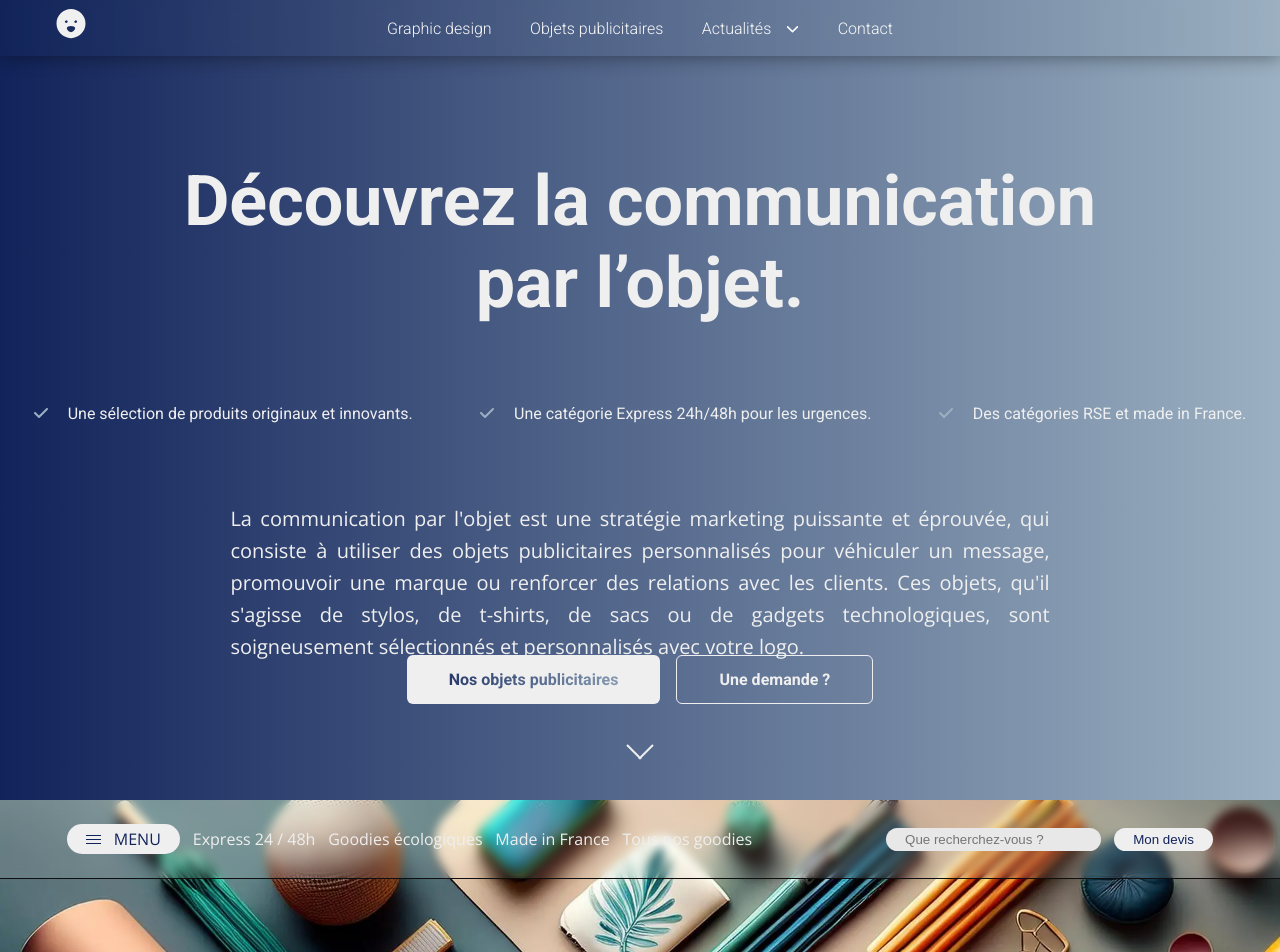
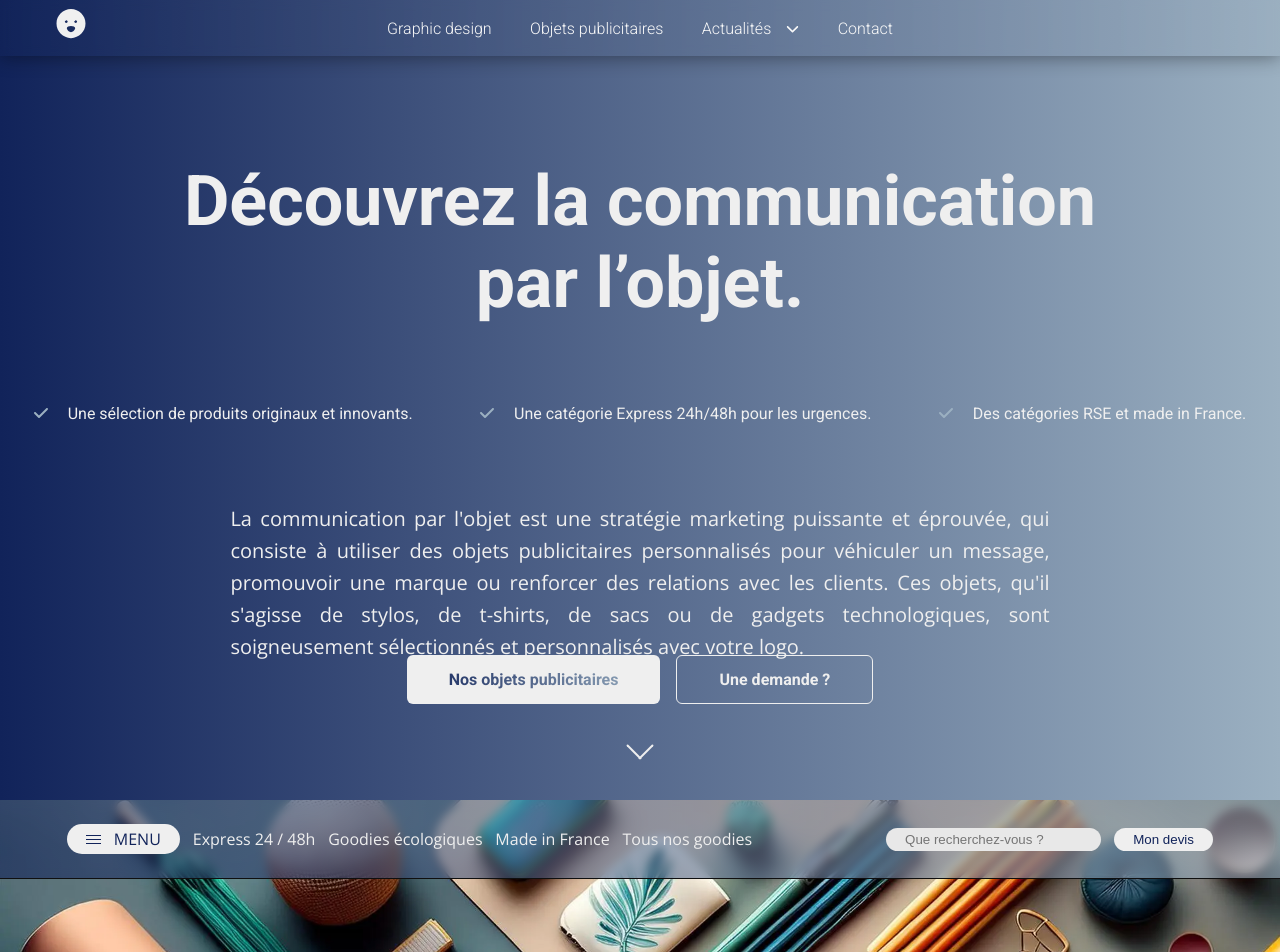
Before and after one commit to Scharlyopitz/One-comm, a React (Vite) app: page /objetsPublicitaires in a window 1280 px wide. Shown: the top 952 px of the page. Built offline with nearby package versions, Linux system fonts and the light colour scheme.

Commit message:
Changement couleur nav

```diff
--- a/src/sass/pages/objetsPublicitaires/_nav.scss
+++ b/src/sass/pages/objetsPublicitaires/_nav.scss
@@ -28,7 +28,8 @@
     font-family: "Open Sans";
     // background-color: $WhiteOpct;
     border-bottom: 1px solid $Black;
-    background: rgba(239, 239, 239, 0.1019607843);
+    background: $NavGradient;
+    // background: rgba(239, 239, 239, 0.1019607843);
     backdrop-filter: blur(5px);
 
     // LEFT
--- a/src/style/style.css
+++ b/src/style/style.css
@@ -870,7 +870,7 @@ li {
   font-weight: 300;
   font-family: "Open Sans";
   border-bottom: 1px solid #0f0f0f;
-  background: rgba(239, 239, 239, 0.1019607843);
+  background: linear-gradient(90deg, rgba(18, 36, 89, 0.6039215686), rgba(155, 175, 192, 0.6039215686));
   -webkit-backdrop-filter: blur(5px);
           backdrop-filter: blur(5px);
 }
```
Also changed, not shown: 1 other file (tests, documents, lock files or other folders).
